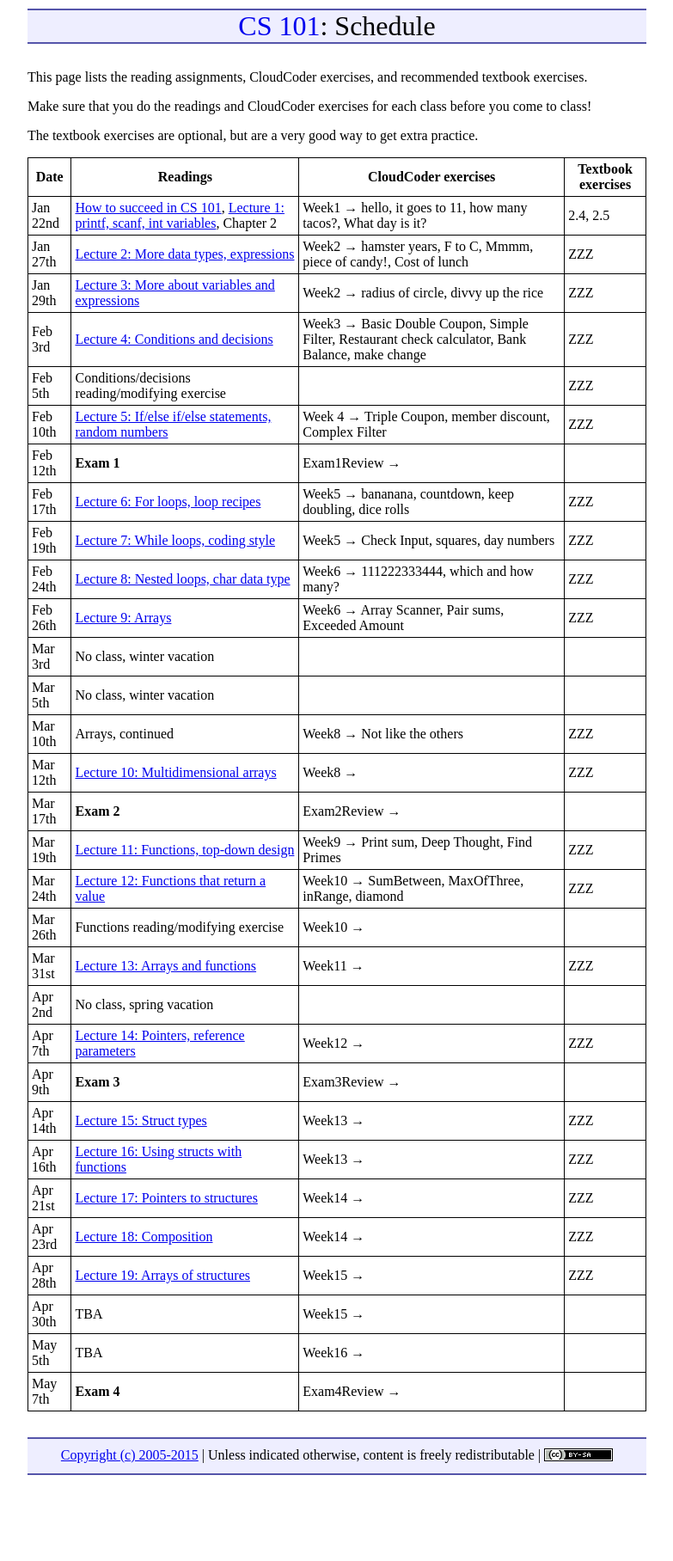
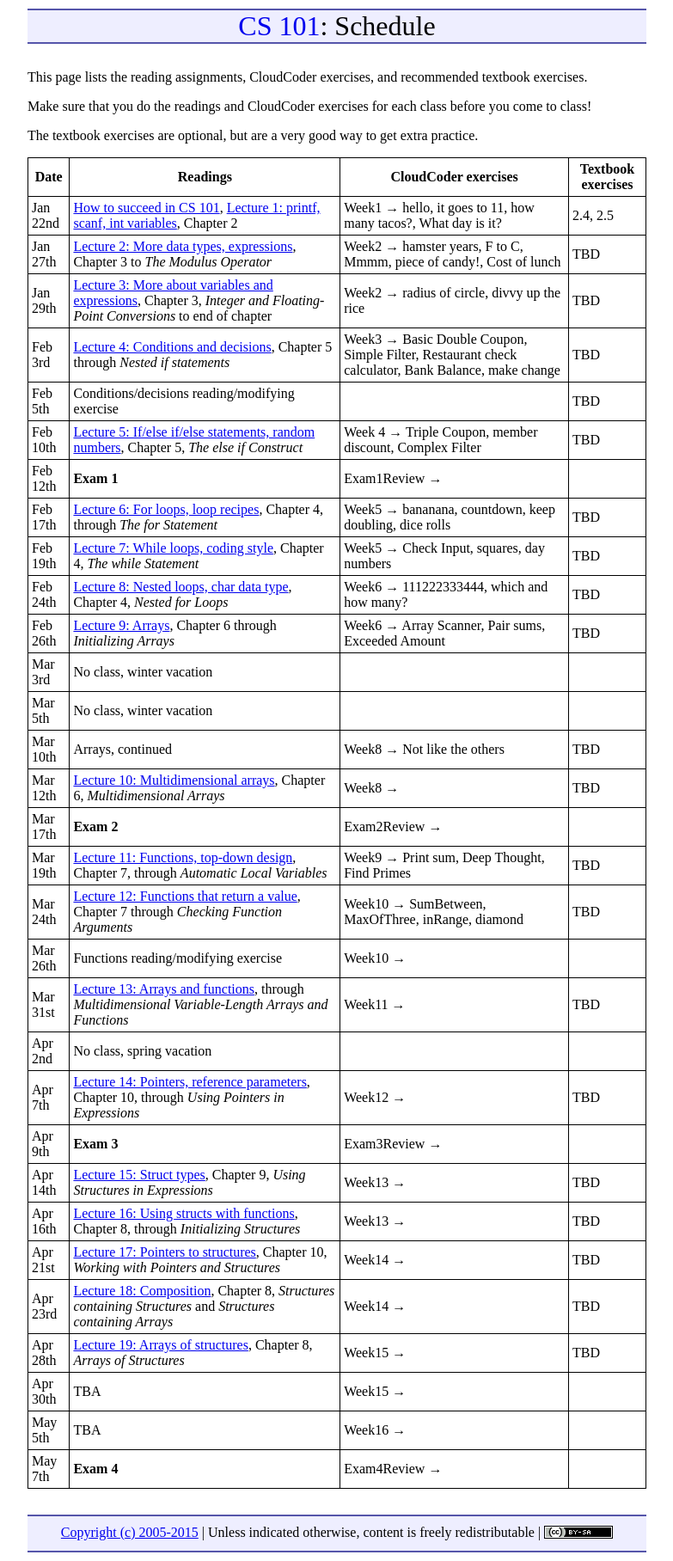
Before and after one commit to ycpcs/cs101-spring2015, a Jekyll site: the page built from schedule.md, in a window 1280 px wide. Shown: the whole page at 86% size, without its empty margins (248-1031 px from the left). Built offline with Jekyll 4.4.1, drawn with Linux system fonts in a browser that asks for light colours; Markdown is read by kramdown in place of the engine named in the settings; before the commit the page ends 1726 px from its top, so only the background shows below that.

Commit message:
added textbook readings

```diff
--- a/schedule.md
+++ b/schedule.md
@@ -12,33 +12,33 @@ The textbook exercises are optional, but are a very good way to get extra practi
 Date | Readings | CloudCoder exercises | Textbook exercises
 ---- | -------- | -------------------- | ------------------
 Jan 22nd | [How to succeed in CS 101](success.html), [Lecture 1: printf, scanf, int variables](lectures/lecture01.html), Chapter 2 | Week1 &rarr; hello, it goes to 11, how many tacos?, What day is it? | 2.4, 2.5
-Jan 27th | [Lecture 2: More data types, expressions](lectures/lecture02.html) | Week2 &rarr; hamster years, F to C, Mmmm, piece of candy!, Cost of lunch | ZZZ
-Jan 29th | [Lecture 3: More about variables and expressions](lectures/lecture03.html) | Week2 &rarr; radius of circle, divvy up the rice | ZZZ
-Feb 3rd | [Lecture 4: Conditions and decisions](lectures/lecture04.html) | Week3 &rarr; Basic Double Coupon, Simple Filter, Restaurant check calculator, Bank Balance, make change | ZZZ
-Feb 5th | Conditions/decisions reading/modifying exercise | &nbsp; | ZZZ
-Feb 10th | [Lecture 5: If/else if/else statements, random numbers](lectures/lecture05.html) | Week 4 &rarr; Triple Coupon, member discount, Complex Filter | ZZZ
+Jan 27th | [Lecture 2: More data types, expressions](lectures/lecture02.html), Chapter 3 to *The Modulus Operator* | Week2 &rarr; hamster years, F to C, Mmmm, piece of candy!, Cost of lunch | TBD
+Jan 29th | [Lecture 3: More about variables and expressions](lectures/lecture03.html), Chapter 3, *Integer and Floating-Point Conversions* to end of chapter | Week2 &rarr; radius of circle, divvy up the rice | TBD
+Feb 3rd | [Lecture 4: Conditions and decisions](lectures/lecture04.html), Chapter 5 through *Nested if statements* | Week3 &rarr; Basic Double Coupon, Simple Filter, Restaurant check calculator, Bank Balance, make change | TBD
+Feb 5th | Conditions/decisions reading/modifying exercise | &nbsp; | TBD
+Feb 10th | [Lecture 5: If/else if/else statements, random numbers](lectures/lecture05.html), Chapter 5, *The else if Construct* | Week 4 &rarr; Triple Coupon, member discount, Complex Filter | TBD
 Feb 12th | **Exam 1** | Exam1Review &rarr;
-Feb 17th | [Lecture 6: For loops, loop recipes](lectures/lecture06.html) | Week5 &rarr; bananana, countdown, keep doubling, dice rolls | ZZZ
-Feb 19th | [Lecture 7: While loops, coding style](lectures/lecture07.html) | Week5 &rarr; Check Input, squares, day numbers | ZZZ
-Feb 24th | [Lecture 8: Nested loops, char data type](lectures/lecture08.html) | Week6 &rarr; 111222333444, which and how many? | ZZZ
-Feb 26th | [Lecture 9: Arrays](lectures/lecture09.html) | Week6 &rarr; Array Scanner, Pair sums, Exceeded Amount | ZZZ
+Feb 17th | [Lecture 6: For loops, loop recipes](lectures/lecture06.html), Chapter 4, through *The for Statement* | Week5 &rarr; bananana, countdown, keep doubling, dice rolls | TBD
+Feb 19th | [Lecture 7: While loops, coding style](lectures/lecture07.html), Chapter 4, *The while Statement* | Week5 &rarr; Check Input, squares, day numbers | TBD
+Feb 24th | [Lecture 8: Nested loops, char data type](lectures/lecture08.html), Chapter 4, *Nested for Loops* | Week6 &rarr; 111222333444, which and how many? | TBD
+Feb 26th | [Lecture 9: Arrays](lectures/lecture09.html), Chapter 6 through *Initializing Arrays* | Week6 &rarr; Array Scanner, Pair sums, Exceeded Amount | TBD
 Mar 3rd | No class, winter vacation | &nbsp; | &nbsp;
 Mar 5th | No class, winter vacation | &nbsp; | &nbsp;
-Mar 10th | Arrays, continued | Week8 &rarr; Not like the others | ZZZ
-Mar 12th | [Lecture 10: Multidimensional arrays](lectures/lecture10.html) | Week8 &rarr;  | ZZZ
+Mar 10th | Arrays, continued | Week8 &rarr; Not like the others | TBD
+Mar 12th | [Lecture 10: Multidimensional arrays](lectures/lecture10.html), Chapter 6, *Multidimensional Arrays* | Week8 &rarr;  | TBD
 Mar 17th | **Exam 2** | Exam2Review &rarr;
-Mar 19th | [Lecture 11: Functions, top-down design](lectures/lecture11.html) | Week9 &rarr;  Print sum, Deep Thought, Find Primes | ZZZ
-Mar 24th | [Lecture 12: Functions that return a value](lectures/lecture12.html) | Week10 &rarr; SumBetween, MaxOfThree, inRange, diamond | ZZZ
+Mar 19th | [Lecture 11: Functions, top-down design](lectures/lecture11.html), Chapter 7, through *Automatic Local Variables* | Week9 &rarr;  Print sum, Deep Thought, Find Primes | TBD
+Mar 24th | [Lecture 12: Functions that return a value](lectures/lecture12.html), Chapter 7 through *Checking Function Arguments* | Week10 &rarr; SumBetween, MaxOfThree, inRange, diamond | TBD
 Mar 26th | Functions reading/modifying exercise | Week10 &rarr; | &nbsp;
-Mar 31st | [Lecture 13: Arrays and functions](lectures/lecture13.html) | Week11 &rarr; | ZZZ
+Mar 31st | [Lecture 13: Arrays and functions](lectures/lecture13.html), through *Multidimensional Variable-Length Arrays and Functions* | Week11 &rarr; | TBD
 Apr 2nd | No class, spring vacation | &nbsp; | &nbsp;
-Apr 7th | [Lecture 14: Pointers, reference parameters](lectures/lecture14.html) | Week12 &rarr; | ZZZ
+Apr 7th | [Lecture 14: Pointers, reference parameters](lectures/lecture14.html), Chapter 10, through *Using Pointers in Expressions* | Week12 &rarr; | TBD
 Apr 9th | **Exam 3** | Exam3Review &rarr; | &nbsp;
-Apr 14th | [Lecture 15: Struct types](lectures/lecture15.html) | Week13 &rarr; | ZZZ
-Apr 16th | [Lecture 16: Using structs with functions](lectures/lecture16.html) | Week13 &rarr; | ZZZ
-Apr 21st | [Lecture 17: Pointers to structures](lectures/lecture17.html) | Week14 &rarr; | ZZZ
-Apr 23rd | [Lecture 18: Composition](lectures/lecture18.html) | Week14 &rarr; | ZZZ
-Apr 28th | [Lecture 19: Arrays of structures](lectures/lecture19.html) | Week15 &rarr; | ZZZ
+Apr 14th | [Lecture 15: Struct types](lectures/lecture15.html), Chapter 9, *Using Structures in Expressions* | Week13 &rarr; | TBD
+Apr 16th | [Lecture 16: Using structs with functions](lectures/lecture16.html), Chapter 8, through *Initializing Structures* | Week13 &rarr; | TBD
+Apr 21st | [Lecture 17: Pointers to structures](lectures/lecture17.html), Chapter 10, *Working with Pointers and Structures* | Week14 &rarr; | TBD
+Apr 23rd | [Lecture 18: Composition](lectures/lecture18.html), Chapter 8, *Structures containing Structures* and *Structures containing Arrays* | Week14 &rarr; | TBD
+Apr 28th | [Lecture 19: Arrays of structures](lectures/lecture19.html), Chapter 8, *Arrays of Structures* | Week15 &rarr; | TBD
 Apr 30th | TBA | Week15 &rarr; | &nbsp;
 May 5th | TBA | Week16 &rarr; | &nbsp;
 May 7th | **Exam 4** | Exam4Review &rarr; | &nbsp;
```
